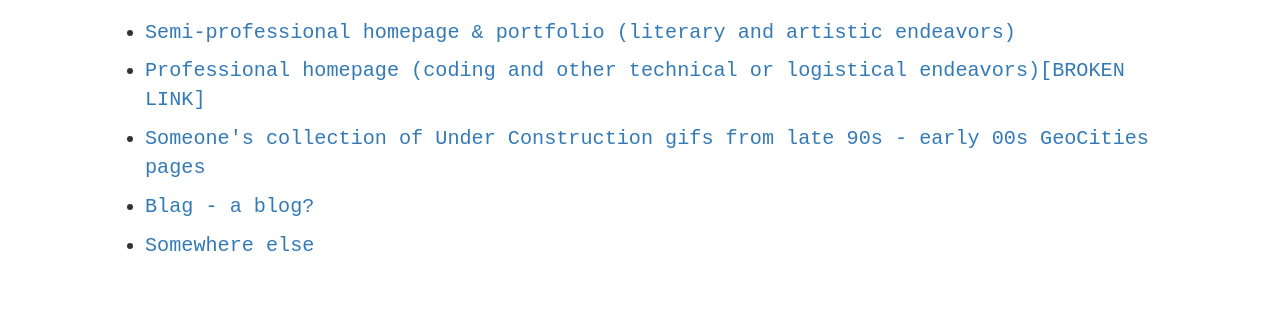
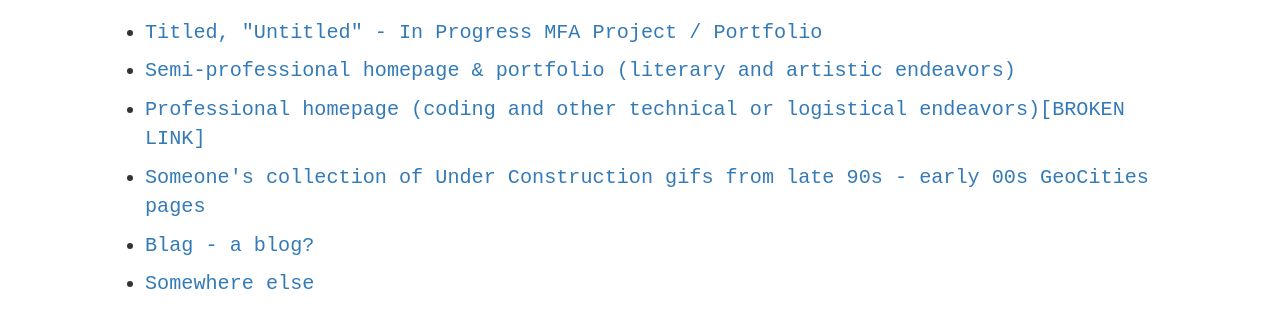
Before and after one commit to notkrd/kavid.xyz, a plain HTML site: page index.html in a window 1280 px wide. Shown: the part 194-517 px from the top of the page. Drawn offline with nearby package versions, Linux system fonts and the light colour scheme.

Commit message:
updated things

```diff
--- a/index.html
+++ b/index.html
@@ -29,6 +29,7 @@
 <div class="container">
 <h2>Pages Here</h2>
 <ul class="pages">
+<li><a href="https://titleduntitled.name/">Titled, "Untitled" - In Progress MFA Project / Portfolio</a></li>
 <li><a href="semiprof/#portfolio">Semi-professional homepage & portfolio (literary and artistic endeavors)</a></li>
 <li><a href="prof/">Professional homepage (coding and other technical or logistical endeavors)[BROKEN LINK]</a></li>
 <li><a href="http://textfiles.com/underconstruction/">Someone's collection of Under Construction gifs from late 90s - early 00s GeoCities pages</a></li>
```
Also changed, not shown: semiprof/index.html (+1 -0 lines).
